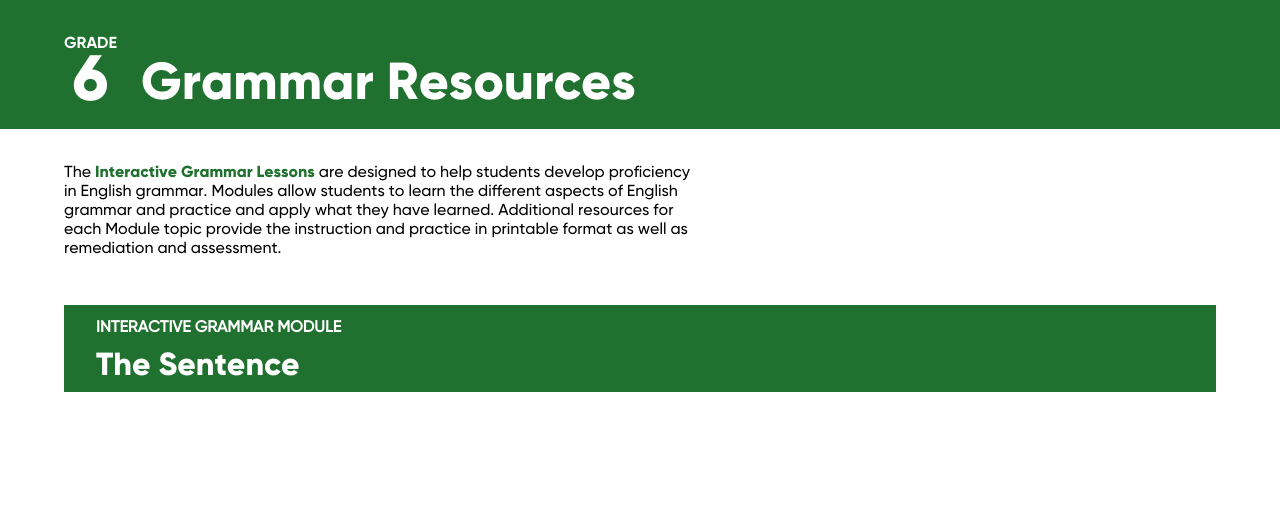
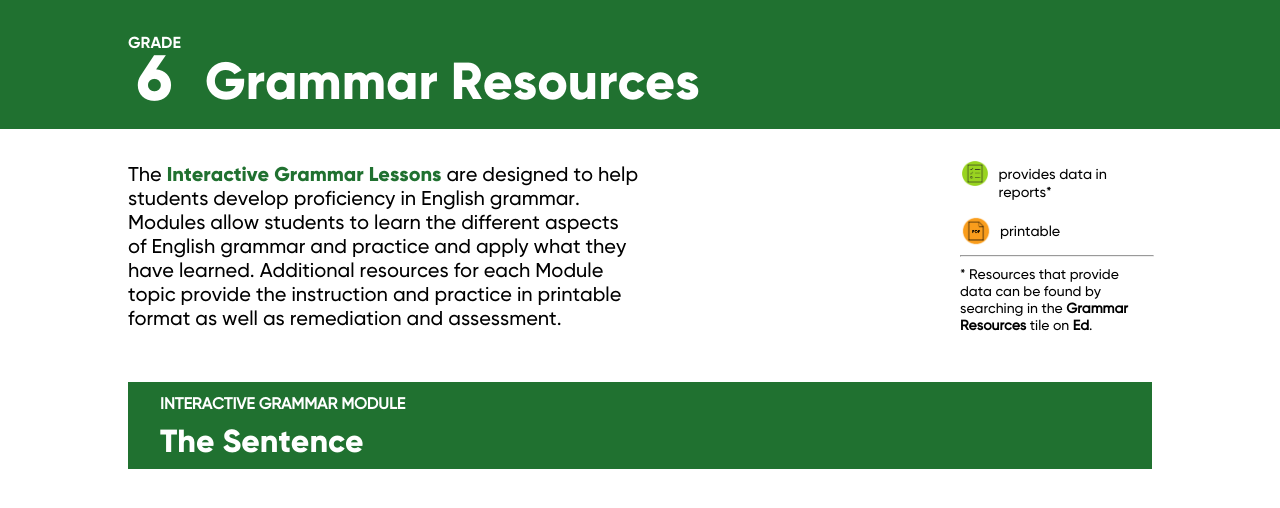
Before and after one commit to dfert1987/Grammar-TOC, a React (Create React App) app: page / in a window 1280 px wide. Shown: the top 508 px of the page. Built offline with nearby package versions, Linux system fonts and the light colour scheme.

Commit message:
intro added

```diff
--- a/src/Components/Intro.js
+++ b/src/Components/Intro.js
@@ -1,4 +1,6 @@
 import React from "react";
+import DataIcon from "../Assets/Icons/DataIcon.png";
+import PDFIcon from "../Assets/Icons/PDFIcon.png";
 import "../Styles/Intro.css";
 
 const Intro = () => {
@@ -14,6 +16,21 @@ const Intro = () => {
           in printable format as well as remediation and assessment.
         </p>
       </section>
+      <section className="key-container">
+        <div className="key-item top-item">
+          <img className="key-icon" alt="data icon" src={DataIcon} />
+          <p className="key-text top-text">provides data in reports*</p>
+        </div>
+        <div className="key-item">
+          <img className="key-icon-small" alt="PDF icon" src={PDFIcon} />
+          <p className="key-text bottom-key">printable</p>
+        </div>
+        <hr className="solid" />
+        <p className="asterisk">
+          * Resources that provide data can be found by searching in the{" "}
+          <b>Grammar Resources</b> tile on <b>Ed</b>.
+        </p>
+      </section>
     </div>
   );
 };
--- a/src/Styles/Banner.css
+++ b/src/Styles/Banner.css
@@ -9,7 +9,7 @@
   display: flex;
   flex-direction: row;
   padding-bottom: 1em;
-  padding-left: 4em;
+  padding-left: 8em;
   padding-right: 1em;
   padding-top: 3em;
   margin: 0;
--- a/src/Styles/Intro.css
+++ b/src/Styles/Intro.css
@@ -1,20 +1,74 @@
 .intro-container {
   display: flex;
   flex-direction: row;
-  padding-top: 1em;
+  justify-content: space-between;
+  padding-top: 2em;
   width: 100%;
 }
 
 .blurb-container {
-  padding-left: 4em;
-  width: 50%;
+  padding-left: 8em;
+  width: 40%;
 }
 
 .blurb {
   font-family: "Gilroy";
+  font-size: 1.25em;
+  margin-top: 0;
 }
 
 .bold-blurb {
   color: #207130;
   font-family: "Gilroy Extra Bold";
 }
+
+.key-container {
+  display: flex;
+  flex-direction: column;
+  padding-right: 8em;
+  width: 15%;
+}
+
+.key-item {
+  display: flex;
+  flex-direction: row;
+}
+
+.key-icon {
+  height: 1.58em;
+}
+
+.key-icon-small {
+  height: 2em;
+}
+
+.key-text {
+  font-family: "Gilroy";
+  font-size: 0.9em;
+  margin-top: 0.5em;
+  padding-left: 0.55em;
+}
+
+.top-text {
+  margin-top: 0.25em;
+  padding-left: 0.75em;
+}
+
+.top-item {
+  padding-left: 0.15em;
+}
+
+.bottom-key {
+  margin-bottom: 0;
+}
+
+.solid {
+  width: 100%;
+}
+
+.asterisk {
+  font-family: "Gilroy";
+  font-size: 14px;
+  margin-bottom: 0;
+  margin-top: 0;
+}
--- a/src/Styles/Table.css
+++ b/src/Styles/Table.css
@@ -1,6 +1,6 @@
 .table-container {
-  padding-left: 4em;
-  padding-right: 4em;
+  padding-left: 8em;
+  padding-right: 8em;
   padding-top: 2em;
 }
 
```
Also changed, not shown: src/Assets/Icons/DataIcon.png (added).
